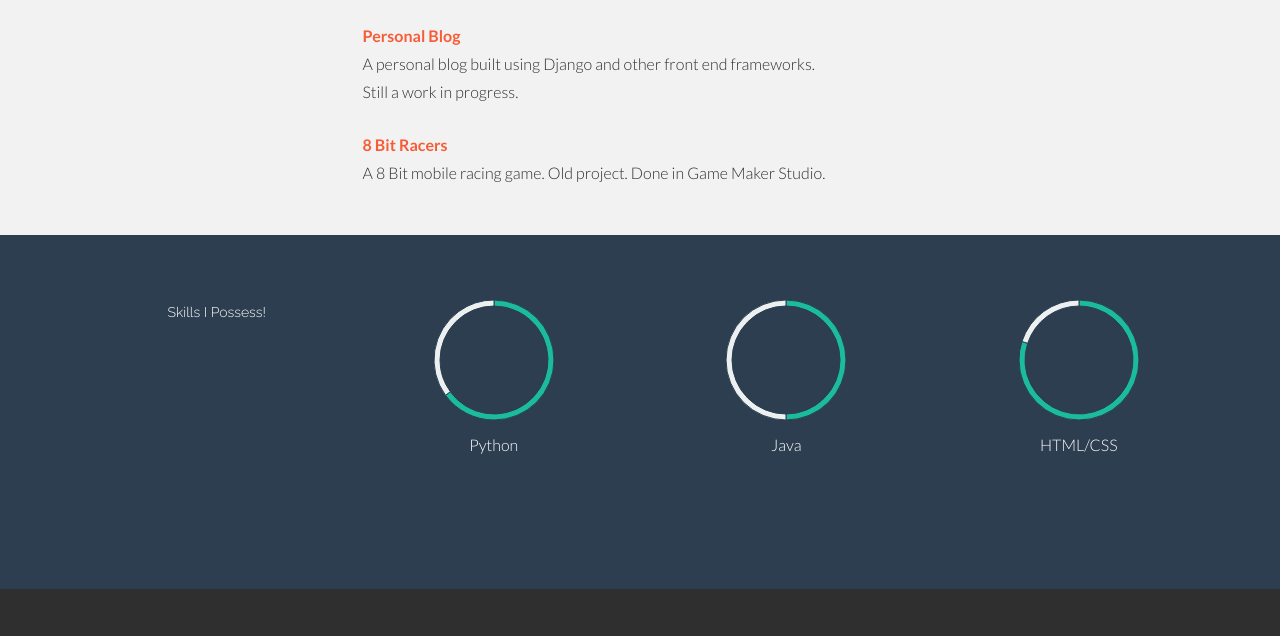
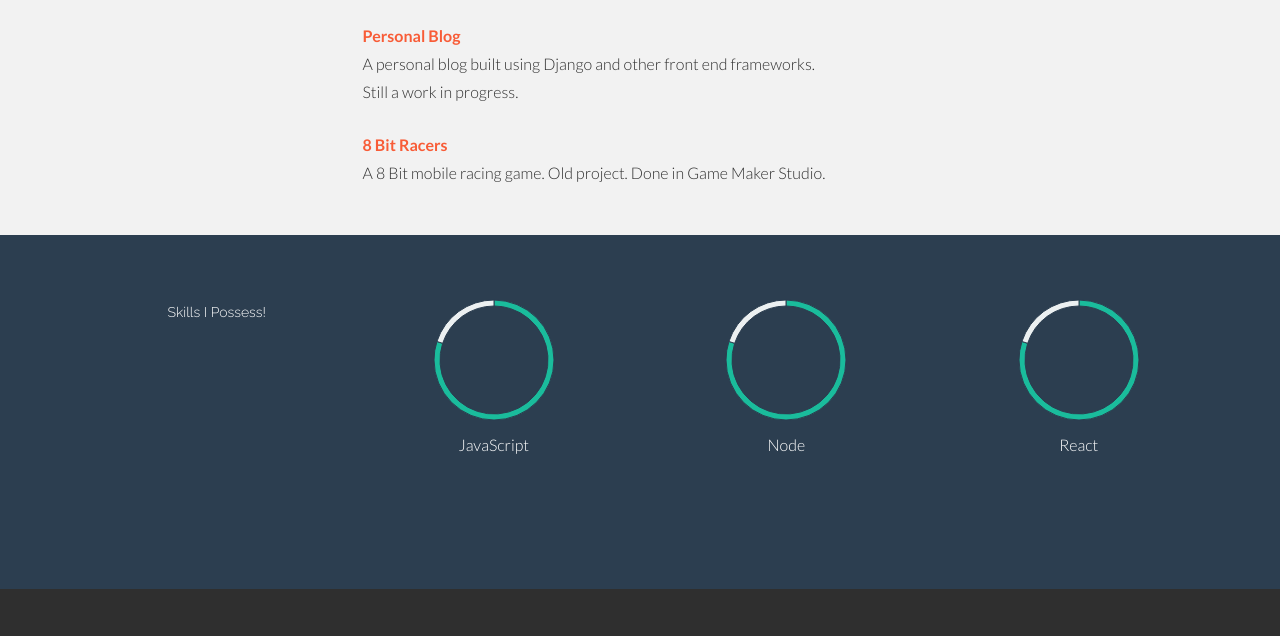
Before and after one commit to PerlBug/PerlBug.github.io, a plain HTML site: page index.html in a window 1280 px wide. Shown: the part 1359-1995 px from the top of the page. Drawn offline with Linux system fonts and the light colour scheme.

Commit message:
Update index.html

```diff
--- a/index.html
+++ b/index.html
@@ -154,16 +154,16 @@
 					</div>
 					<div class="col-lg-3 centered">
 						<canvas id="bootstrap" height="130" width="130"></canvas>
-						<p>Python</p>
+						<p>JavaScript</p>
 						<br>
 						<script>
 							var doughnutData = [
 									{
-										value: 65,
+										value: 80,
 										color:"#1abc9c"
 									},
 									{
-										value : 35,
+										value : 20,
 										color : "#ecf0f1"
 									}
 								];
@@ -172,16 +172,16 @@
 					</div>
 					<div class="col-lg-3 centered">
 						<canvas id="wordpress" height="130" width="130"></canvas>
-						<p>Java</p>
+						<p>Node</p>
 						<br>
 						<script>
 							var doughnutData = [
 									{
-										value: 50,
+										value: 80,
 										color:"#1abc9c"
 									},
 									{
-										value : 50,
+										value : 20,
 										color : "#ecf0f1"
 									}
 								];
@@ -191,7 +191,7 @@
 
 					<div class="col-lg-3 centered">
 						<canvas id="html" height="130" width="130"></canvas>
-						<p>HTML/CSS</p>
+						<p>React</p>
 						<br>
 						<script>
 							var doughnutData = [
```
